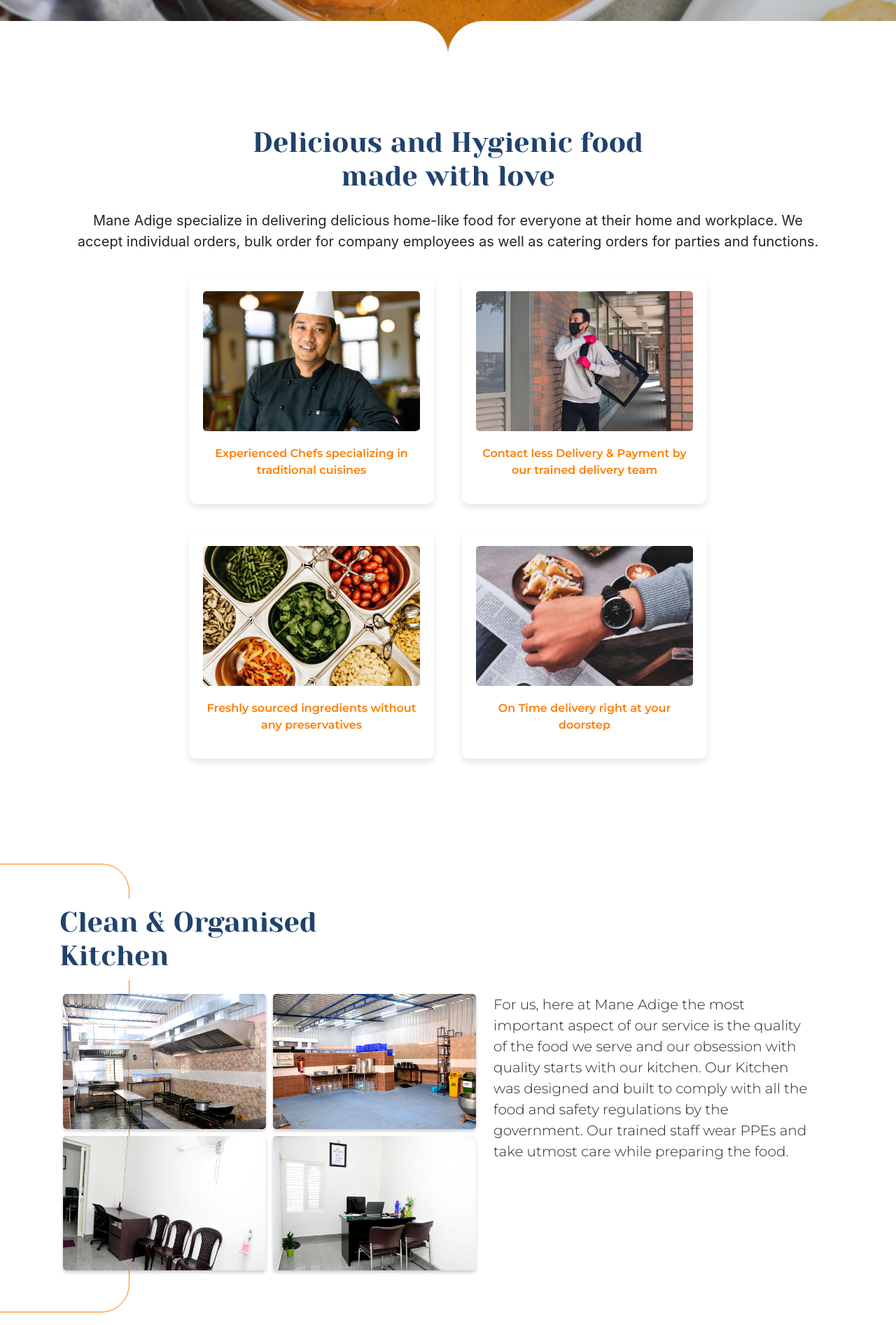
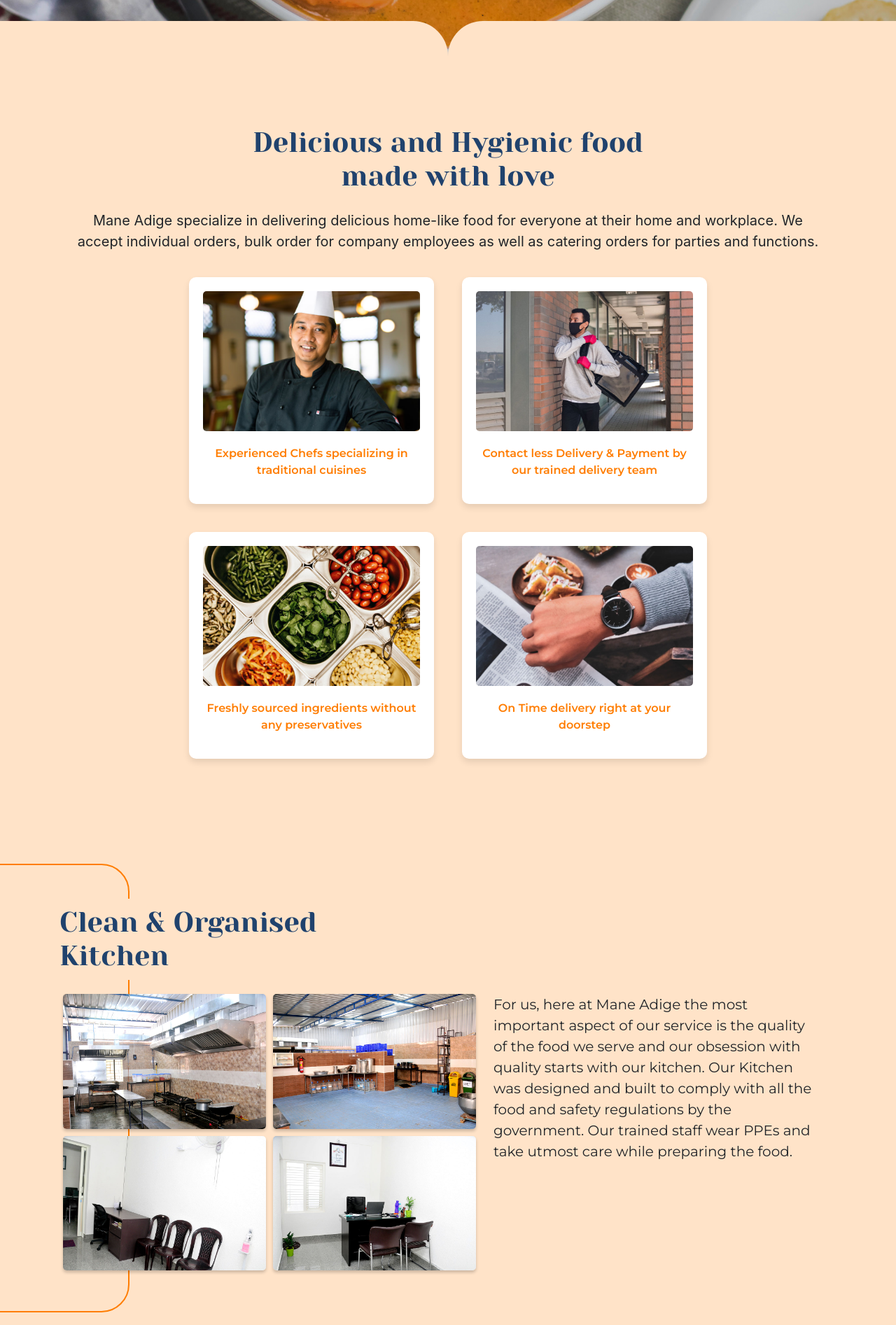
Before and after one commit to shankar8/maneadige, a plain HTML site: page index.html in a window 1280 px wide. Shown: the part 760-2653 px from the top of the page at 70% size. Drawn offline with nearby package versions, Linux system fonts and the light colour scheme.

Commit message:
changed bg color

```diff
--- a/css/main.css
+++ b/css/main.css
@@ -13,6 +13,10 @@
 
 main{
     overflow: hidden;
+}
+
+body{
+    /* background: #ffe3c8; */
 }
 
 /*End of Global Styles*/
@@ -83,6 +87,7 @@
     height: 100px;
     width: 49.999%;
     background: #fff;
+    background: #ffe3c8;
 }
 
 .hero-bottom-box:nth-child(1){
@@ -99,7 +104,8 @@
 /*feature-section*/
  .feature-section{
      text-align: center;
-     margin-bottom: 80px;
+     padding-bottom: 80px;
+     background: #ffe3c8;
  }
 
  .feature-wrapper{
@@ -126,6 +132,7 @@
     max-width: 350px;
     width: 50%;
     margin: 20px;
+    background: #fff;
 }
 
 .feature-box .feature-box-icon{
@@ -217,6 +224,7 @@
 .feature-text-wrapper h3{
     z-index: 2;
     background: #fff;
+    background: #ffe3c8;
     position: relative;
 }
 
@@ -235,7 +243,7 @@
 .orange-rect-outline{
     height: 100%;
     width: 400px;
-    border: 1px solid #FF7D01;
+    border: 2px solid #FF7D01;
     position: absolute;
     border-radius: 40px;
     top: -50px;
@@ -258,11 +266,19 @@
 /*feature-text*/
 .feature-text-section{
     padding: 50px 0px 70px;
+    background: #ffe3c8;
 }
 
-.feature-text-section:nth-child(2n+1){
+
+
+.feature-text-section:nth-child(2n){
     /* background: #2f52800a; */
+    padding-bottom: 120px;
 }
+
+/* .feature-text-section:nth-last-child(1){
+    padding-bottom: 100px;
+} */
 
 .feature-text-section h3{
     margin-bottom: 20px;
@@ -273,8 +289,9 @@
 .feature-text-section p{
     font-family: 'Montserrat', sans-serif;
     font-size: 20px;
-    font-weight: 300;
+    font-weight: 500;
     background: #fff;
+    background: #ffe3c8;
 }
 
 .feature-text{
@@ -301,7 +318,7 @@
 /*footer*/
 .footer-section{
     background: #20426D;
-    margin-top: 100px;
+    /* margin-top: 100px;  */
 }
 
 .footer-logo{
```
